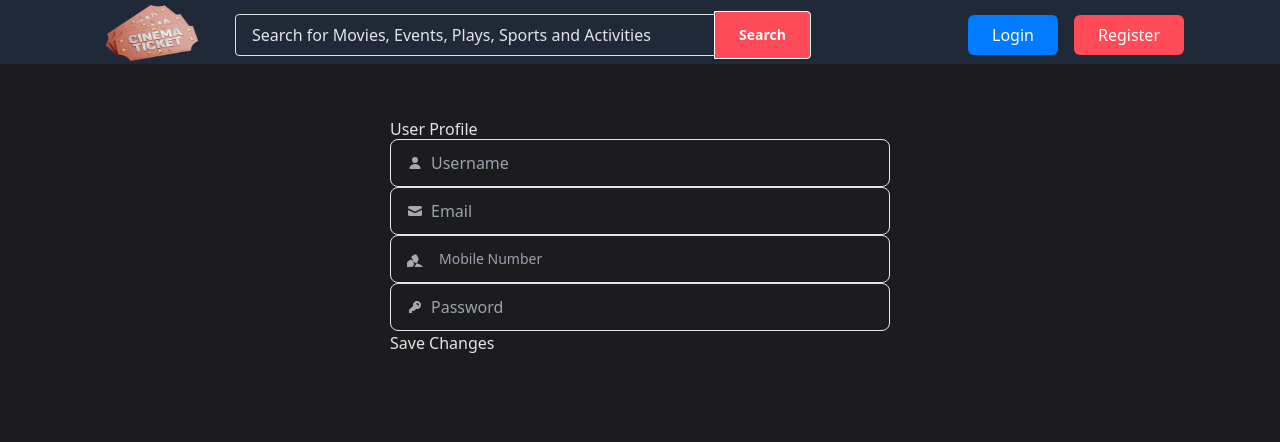
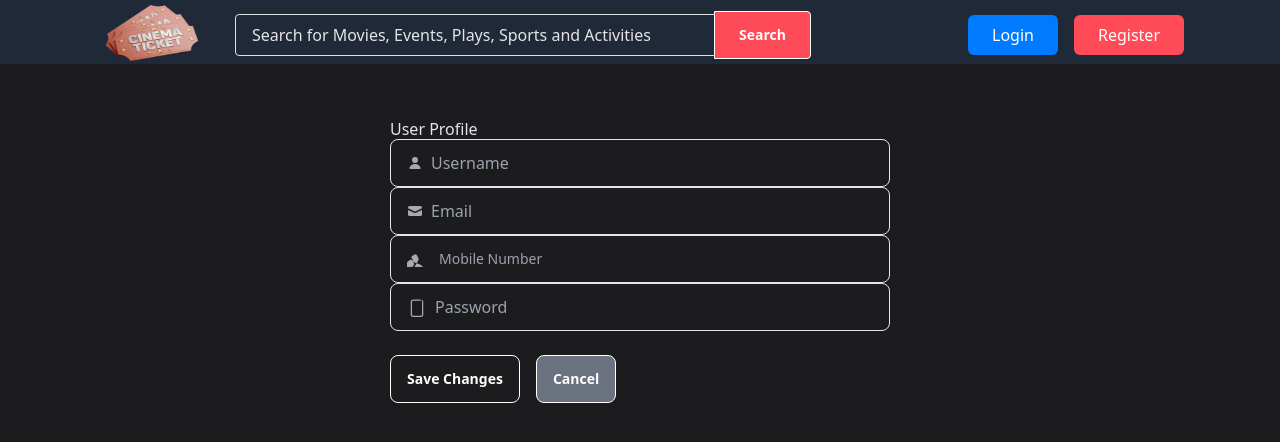
Before and after one commit to rakeshkoka/movie-ticket-booking, a React (Vite) app in the folder front-end/: page /profile in a window 1280 px wide. Both pictures are taken after a click on the button "Edit Profile". Shown: the top 442 px of the page. Built offline with nearby package versions, Linux system fonts and the light colour scheme; no server answers.

Commit message:
Worked on userProfile(database null values,only updated feilds are sent to backend)

```diff
--- a/front-end/src/components/form/Register.jsx
+++ b/front-end/src/components/form/Register.jsx
@@ -137,8 +137,8 @@ const Register = () => {
 
             {/* message */}
             {showMessage && (
-                <div className="alert alert-success mt-3">
-                    Registration successful! Redirecting to login...
+                <div className="alert alert-success mt-3 border border-white">
+                    <h1 className='text-text-highlight' >Registration successful! Redirecting to login...</h1>
                 </div>
             )}
 
--- a/front-end/src/components/profile/Profile.jsx
+++ b/front-end/src/components/profile/Profile.jsx
@@ -4,6 +4,13 @@ import { useEffect, useState } from "react";
 function Profile() {
 
     const [userData, setUserData] = useState({
+        fullname: '',
+        phone: '',
+        email: '',
+        password: ''
+    });
+
+    const [originalUserData, setOriginalUserData] = useState({
         fullname: '',
         phone: '',
         email: '',
@@ -24,18 +31,53 @@ function Profile() {
     const handleSubmit = async (e) => {
         e.preventDefault();
 
+        const updatedData = {};
+
+        // Check for changes and add only modified fields
+        if (userData.fullname !== originalUserData.fullname) {
+            updatedData.fullname = userData.fullname;
+        }
+        if (userData.email !== originalUserData.email) {
+            updatedData.email = userData.email;
+        }
+        if (userData.phone !== originalUserData.phone) {
+            updatedData.phone = userData.phone;
+        }
+        if (userData.password !== originalUserData.password) {
+            updatedData.password = userData.password;
+        }
+
+        // If there are any modified fields, send them to the backend
+        if (Object.keys(updatedData).length > 0) {
+            const token = localStorage.getItem('token');
             try {
-            const response = await axios.put('/profile', userData, {
+                const response = await axios.put('http://localhost:5000/profile', updatedData, {
                     headers: {
-                    Authorization: `Bearer ${localStorage.getItem('token')}` // Assuming you use JWT
-                }
+                        Authorization: `Bearer ${token}`, // Set token in Authorization header
+                    },
                 });
+
                 if (response.data.success) {
                     alert('Profile updated successfully!');
                     setIsEditing(false); // Exit edit mode after successful update
+
+                    // Update user data with the response data from the backend
+                    setUserData({
+                        ...userData,
+                        ...updatedData
+                    });
+
+                    // Update original user data to reflect changes
+                    setOriginalUserData({
+                        ...userData,
+                        ...updatedData
+                    });
                 }
             } catch (error) {
                 console.error("Error updating profile:", error);
+            }
+        } else {
+            alert("No changes detected!");
         }
     };
 
@@ -48,8 +90,8 @@ function Profile() {
                         Authorization: `Bearer ${token}`, // Set token in Authorization header
                     },
                 });
-                console.log(response.data);
                 setUserData(response.data); // Store profile data in state
+                setOriginalUserData(response.data); // Store the original user data
             } catch (error) {
                 console.error("Error fetching user data:", error);
             }
@@ -63,7 +105,7 @@ function Profile() {
 
             <h2>User Profile</h2>
 
-            <form action="" onSubmit={handleSubmit}>
+            <form onSubmit={handleSubmit}>
 
                 <label className="input input-bordered flex items-center gap-2">
                     <svg
@@ -135,32 +177,49 @@ function Profile() {
                         xmlns="http://www.w3.org/2000/svg"
                         viewBox="0 0 16 16"
                         fill="currentColor"
-                        className="h-4 w-4 opacity-70">
+                        className="h-5 w-5 opacity-70">
                         <path
-                            fillRule="evenodd"
-                            d="M14 6a4 4 0 0 1-4.899 3.899l-1.955 1.955a.5.5 0 0 1-.353.146H5v1.5a.5.5 0 0 1-.5.5h-2a.5.5 0 0 1-.5-.5v-2.293a.5.5 0 0 1 .146-.353l3.955-3.955A4 4 0 1 1 14 6Zm-4-2a.75.75 0 0 0 0 1.5.5.5 0 0 1 .5.5.75.75 0 0 0 1.5 0 2 2 0 0 0-2-2Z"
-                            clipRule="evenodd" />
+                            d="M11 2a2 2 0 0 1 2 2v10a2 2 0 0 1-2 2H5a2 2 0 0 1-2-2V4a2 2 0 0 1 2-2h6Zm0 1H5a1 1 0 0 0-1 1v10a1 1 0 0 0 1 1h6a1 1 0 0 0 1-1V3a1 1 0 0 0-1-1Z" />
                     </svg>
                     <input
                         type="password"
                         className="grow"
-                        value={userData.password}
                         placeholder="Password"
                         name="password"
+                        value={userData.password}
                         onChange={handleChange}
                         disabled={!isEditing}
                     />
                 </label>
 
-                {isEditing ? (
-                    <button type="submit" >Save Changes</button>
+                {!isEditing ? (
+                    <button
+                        type="button"
+                        className="btn mt-4 bg-accent text-white"
+                        onClick={() => setIsEditing(true)}
+                    >
+                        Edit Profile
+                    </button>
                 ) : (
-                    <button type="button" onClick={() => setIsEditing(true)} >Edit Profile</button>
+                    <>
+                        <button type="submit" className="btn mt-4 bg-accent text-white">
+                            Save Changes
+                        </button>
+                        <button
+                            type="button"
+                            className="btn mt-4 ml-4 bg-gray-500 text-white"
+                            onClick={() => {
+                                setUserData(originalUserData);
+                                setIsEditing(false);
+                            }}
+                        >
+                            Cancel
+                        </button>
+                    </>
                 )}
-
             </form>
         </div>
-    )
+    );
 }
 
-export default Profile
+export default Profile;
```
Also changed, not shown: 1 other file (tests, documents, lock files or other folders). Lines whose indentation alone changed are shown as unchanged.
